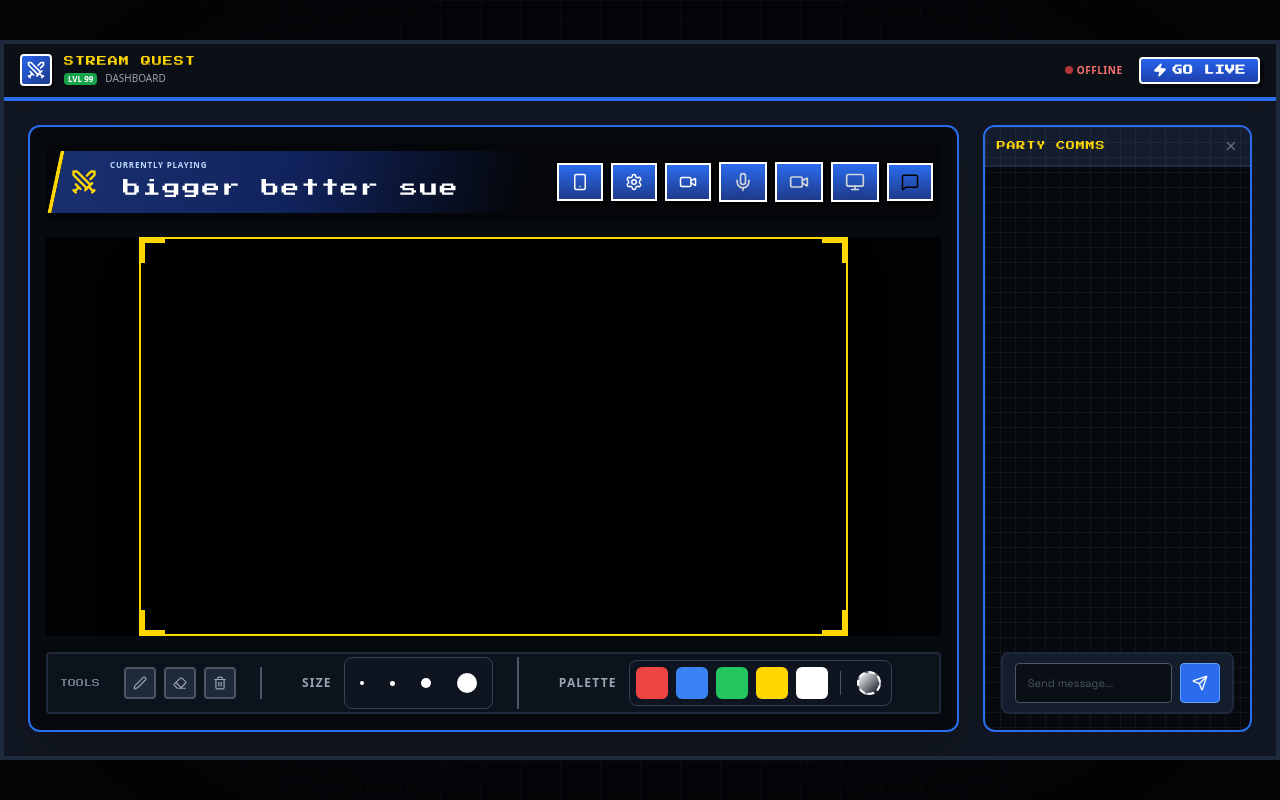
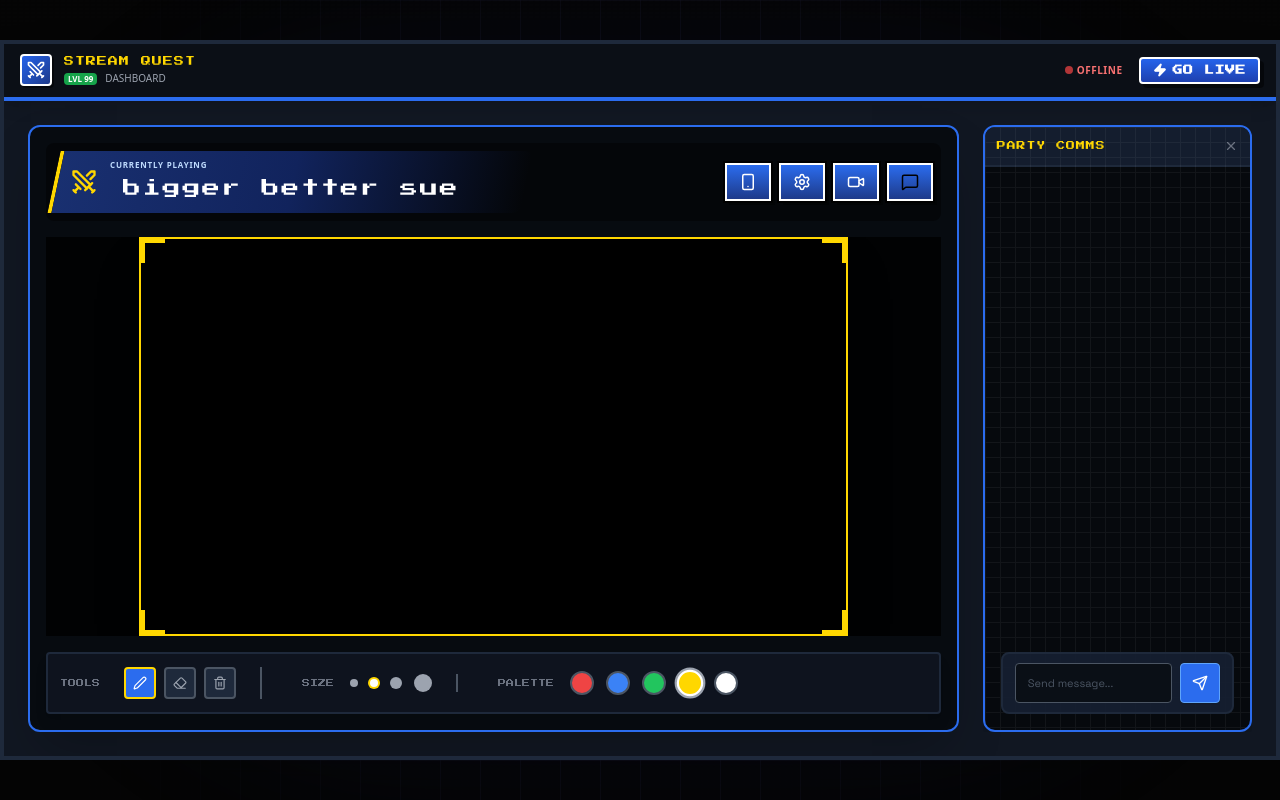
Before and after one commit to xt851231/stream-assistant, a React (Vite) app: page / in a window 1280 px wide. Built offline with nearby package versions, Linux system fonts and the light colour scheme.

Commit message:
refactor: restore original toolbelt styling and remove standalone media buttons

```diff
--- a/App.tsx
+++ b/App.tsx
@@ -8,7 +8,7 @@ import Stage from './components/Stage';
 import Toolbelt from './components/Toolbelt';
 import ChatSidebar from './components/ChatSidebar';
 import { useLiveAPI } from './hooks/useLiveAPI';
-import { Swords, Zap, Settings, Video, Mic, Monitor, MessageSquare, Smartphone } from 'lucide-react';
+import { Swords, Zap, Settings, Video, MessageSquare, Smartphone } from 'lucide-react';
 import { getBgColor } from './lib/utils/style-utils';
 
 const App: React.FC = () => {
@@ -404,27 +404,6 @@ const App: React.FC = () => {
                                         <Video size={18} className={isMediaOpen ? 'text-black' : 'text-white'} />
                                     </button>
                                     <button
-                                        onClick={() => toggleAudio(!audioStreaming, 'default', config)}
-                                        className={`rpg-window px-3 py-2 flex items-center justify-center border-2 border-white transition-all hover:-translate-y-0.5 ${audioStreaming ? 'bg-[#ffd700] border-white' : 'bg-blue-900'}`}
-                                        title={audioStreaming ? "Microphone On" : "Microphone Off"}
-                                    >
-                                        <Mic size={20} className={audioStreaming ? "text-gray-900" : "text-gray-300 drop-shadow-md group-hover:text-white"} />
-                                    </button>
-                                    <button
-                                        onClick={() => toggleVideo(!videoStream)}
-                                        className={`rpg-window px-3 py-2 flex items-center justify-center border-2 border-white transition-all hover:-translate-y-0.5 ${!!videoStream ? 'bg-[#ffd700] border-white' : 'bg-blue-900'} ${isPortrait ? 'hidden' : ''}`}
-                                        title={!!videoStream ? "Camera On" : "Camera Off"}
-                                    >
-                                        <Video size={20} className={!!videoStream ? "text-gray-900" : "text-gray-300 drop-shadow-md group-hover:text-white"} />
-                                    </button>
-                                    <button
-                                        onClick={() => toggleScreen(!screenSharing, config, mediaConfig.screenAudio)}
-                                        className={`rpg-window px-3 py-2 flex items-center justify-center border-2 border-white transition-all hover:-translate-y-0.5 ${screenSharing ? 'bg-[#ffd700] border-white' : 'bg-blue-900'} ${isPortrait ? 'hidden' : ''}`}
-                                        title={screenSharing ? "Screen Share On" : "Screen Share Off"}
-                                    >
-                                        <Monitor size={20} className={screenSharing ? "text-gray-900" : "text-gray-300 drop-shadow-md group-hover:text-white"} />
-                                    </button>
-                                    <button
                                         onClick={() => setIsChatOpen(!isChatOpen)}
                                         className={`rpg-window px-3 py-2 flex items-center justify-center border-2 border-white transition-all hover:-translate-y-0.5 ${isChatOpen ? 'bg-[#ffd700] border-white' : 'bg-blue-900'
                                             }`}
@@ -469,7 +448,8 @@ const App: React.FC = () => {
                                     brushSize={brushSize}
                                     setBrushSize={setBrushSize}
                                     onClear={triggerClearStage}
-                                    themeConfig={themeConfig} // Pass theme config to Toolbelt if needed, or wrap it
+                                    themeConfig={themeConfig}
+                                    isPortrait={isPortrait}
                                 />
                             </div>
                         </div>
--- a/components/Toolbelt.tsx
+++ b/components/Toolbelt.tsx
@@ -3,21 +3,19 @@ import { Pen, Eraser, Pipette, Trash2 } from 'lucide-react';
 import { ThemeConfig } from '../types';
 import { getBgColor } from '../lib/utils/style-utils';
 
-type DrawingTool = 'pen' | 'eraser';
-
 interface ToolbeltProps {
-    currentTool: DrawingTool;
-    setTool: (tool: DrawingTool) => void;
-    currentColor: string;
-    setColor: (color: string) => void;
-    currentBrushSize: number;
-    setBrushSize: (size: number) => void;
+    tool: 'pen' | 'eraser';
+    setTool: (t: 'pen' | 'eraser') => void;
+    color: string;
+    setColor: (c: string) => void;
+    brushSize: number;
+    setBrushSize: (s: number) => void;
     onClear: () => void;
     themeConfig: ThemeConfig;
     isPortrait?: boolean;
 }
 
-const colors = ['#ef4444', '#3b82f6', '#22c55e', '#ffd700', '#ffffff'];
+const COLORS = ['#ef4444', '#3b82f6', '#22c55e', '#ffd700', '#ffffff'];
 const COLOR_NAMES: Record<string, string> = {
     '#ef4444': 'Red',
     '#3b82f6': 'Blue',
@@ -25,11 +23,9 @@ const COLOR_NAMES: Record<string, string> = {
     '#ffd700': 'Gold',
     '#ffffff': 'White'
 };
+const SIZES = [2, 4, 8, 12];
 
-const Toolbelt: React.FC<ToolbeltProps> = ({
-    currentTool, setTool, currentColor, setColor,
-    currentBrushSize, setBrushSize, onClear, themeConfig, isPortrait
-}) => {
+const Toolbelt: React.FC<ToolbeltProps> = ({ tool, setTool, color, setColor, brushSize, setBrushSize, onClear, themeConfig, isPortrait }) => {
     return (
         <section
             aria-label="Toolbelt"
@@ -42,22 +38,22 @@ const Toolbelt: React.FC<ToolbeltProps> = ({
         >
             <div className="text-[8px] text-gray-500 font-pixel mr-2">TOOLS</div>
 
-            <div className="flex gap-2 mr-6 border-r-2 border-gray-600 pr-6 items-center shrink-0">
+            <div className={`flex gap-2 items-center shrink-0 ${!isPortrait ? 'mr-6 border-r-2 border-gray-600 pr-6' : ''}`}>
                 <button
                     onClick={() => setTool('pen')}
                     aria-label="Pen Tool"
                     title="Pen Tool"
-                    className={`group relative size-8 rounded flex items-center justify-center transition-transform hover:scale-105 ${currentTool === 'pen' ? 'bg-[#2b6cee] border-2 border-[#ffd700]' : 'bg-[#1e293b] border-2 border-gray-600'}`}
+                    className={`group relative size-8 rounded flex items-center justify-center transition-transform hover:scale-105 ${tool === 'pen' ? 'bg-[#2b6cee] border-2 border-[#ffd700]' : 'bg-[#1e293b] border-2 border-gray-600'}`}
                 >
-                    <Pen size={14} className={currentTool === 'pen' ? 'text-white' : 'text-gray-400'} />
+                    <Pen size={14} className={tool === 'pen' ? 'text-white' : 'text-gray-400'} />
                 </button>
                 <button
                     onClick={() => setTool('eraser')}
                     aria-label="Eraser Tool"
                     title="Eraser Tool"
-                    className={`group relative size-8 rounded flex items-center justify-center transition-transform hover:scale-105 ${currentTool === 'eraser' ? 'bg-[#2b6cee] border-2 border-[#ffd700]' : 'bg-[#1e293b] border-2 border-gray-600'}`}
+                    className={`group relative size-8 rounded flex items-center justify-center transition-transform hover:scale-105 ${tool === 'eraser' ? 'bg-[#2b6cee] border-2 border-[#ffd700]' : 'bg-[#1e293b] border-2 border-gray-600'}`}
                 >
-                    <Eraser size={14} className={currentTool === 'eraser' ? 'text-white' : 'text-gray-400'} />
+                    <Eraser size={14} className={tool === 'eraser' ? 'text-white' : 'text-gray-400'} />
                 </button>
                 <button
                     onClick={onClear}
@@ -69,78 +65,35 @@ const Toolbelt: React.FC<ToolbeltProps> = ({
                 </button>
             </div>
 
-            {/* Conditionally render Size and Palette only in Landscape mode */}
+            {/* Hide SIZE and PALETTE in portrait mode */}
             {!isPortrait && (
                 <>
-                    {/* Size selection */}
                     <div className="flex gap-3 items-center border-r-2 border-gray-600 pr-6 mr-6 shrink-0">
-                        <span className="text-xs font-bold text-gray-400 tracking-widest hidden sm:block">SIZE</span>
-                        <div className="flex gap-2 bg-gray-900/50 p-1.5 rounded-lg border border-gray-700">
-                            {[2, 5, 10, 20].map((size) => (
+                        <div className="text-[8px] text-gray-500 font-pixel mr-1">SIZE</div>
+                        {SIZES.map(size => (
                             <button
                                 key={size}
                                 onClick={() => setBrushSize(size)}
-                                    className={`relative rounded-md transition-all flex items-center justify-center p-2
-                                        ${currentBrushSize === size
-                                            ? 'bg-blue-600 shadow-[inset_0_2px_4px_rgba(0,0,0,0.6)] border border-blue-400'
-                                            : 'hover:bg-gray-700 border border-transparent hover:border-gray-500'}`}
-                                    title={`Brush Size ${size}`}
-                                    aria-label={`Brush Size ${size}`}
-                                >
-                                    <div
-                                        className="bg-white rounded-full shadow-sm"
-                                        style={{ width: `${Math.max(4, size)}px`, height: `${Math.max(4, size)}px` }}
+                                aria-label={`Brush Size ${size}px`}
+                                title={`Brush Size ${size}px`}
+                                className={`rounded-full bg-gray-400 hover:bg-white transition-all ${brushSize === size ? 'bg-white ring-2 ring-[#ffd700]' : ''}`}
+                                style={{ width: Math.max(8, size * 1.5), height: Math.max(8, size * 1.5) }}
                             />
-                                </button>
                         ))}
                     </div>
-                    </div>
 
-                    {/* Palette selection */}
                     <div className="flex gap-3 items-center shrink-0">
-                        <span className="text-xs font-bold text-gray-400 tracking-widest hidden sm:block">PALETTE</span>
-                        <div className="flex gap-2 items-center bg-gray-900/50 p-1.5 rounded-lg border border-gray-700">
-                            {colors.map((c) => (
+                        <div className="text-[8px] text-gray-500 font-pixel mr-1">PALETTE</div>
+                        {COLORS.map(c => (
                             <button
                                 key={c}
-                                    onClick={() => setColor(c)}
-                                    className={`w-8 h-8 rounded-md transition-all border-2
-                                        ${currentColor === c
-                                            ? 'border-white scale-110 shadow-[0_0_10px_rgba(255,255,255,0.5)] z-10'
-                                            : 'border-transparent hover:scale-105 hover:border-gray-400 hover:shadow-md'}`}
+                                onClick={() => { setColor(c); setTool('pen'); }}
+                                aria-label={`Select Color ${COLOR_NAMES[c] || c}`}
+                                title={`Select Color ${COLOR_NAMES[c] || c}`}
+                                className={`size-6 rounded-full border-2 transition-transform hover:scale-110 shadow-sm ${color === c ? 'border-white scale-110 ring-2 ring-gray-400' : 'border-gray-600'}`}
                                 style={{ backgroundColor: c }}
-                                    title={COLOR_NAMES[c]}
-                                    aria-label={`Select color ${COLOR_NAMES[c]}`}
                             />
                         ))}
-
-                            <div className="w-[1px] h-6 bg-gray-600 mx-1"></div>
-
-                            {/* Color picker input for custom colors */}
-                            <label className="cursor-pointer group relative flex items-center justify-center w-8 h-8 rounded-md transition-all hover:bg-gray-700" title="Custom Color">
-                                <input
-                                    type="color"
-                                    value={currentColor}
-                                    onChange={(e) => setColor(e.target.value)}
-                                    className="opacity-0 absolute inset-0 w-full h-full cursor-pointer"
-                                    aria-label="Custom Color Picker"
-                                />
-                                <div
-                                    className={`w-6 h-6 rounded-full border-2 border-dashed flex items-center justify-center
-                                        ${colors.includes(currentColor)
-                                            ? 'border-gray-400 group-hover:border-white'
-                                            : 'border-white glow-pulse bg-gradient-to-br from-current to-transparent'}`}
-                                    style={{
-                                        background: colors.includes(currentColor) ? 'transparent' : currentColor,
-                                        borderColor: colors.includes(currentColor) ? undefined : '#fff'
-                                    }}
-                                >
-                                    {colors.includes(currentColor) && (
-                                        <div className="w-1/2 h-1/2 rounded-full conic-gradient-colors" />
-                                    )}
-                                </div>
-                            </label>
-                        </div>
                     </div>
                 </>
             )}
```
Lines whose indentation alone changed are shown as unchanged.
